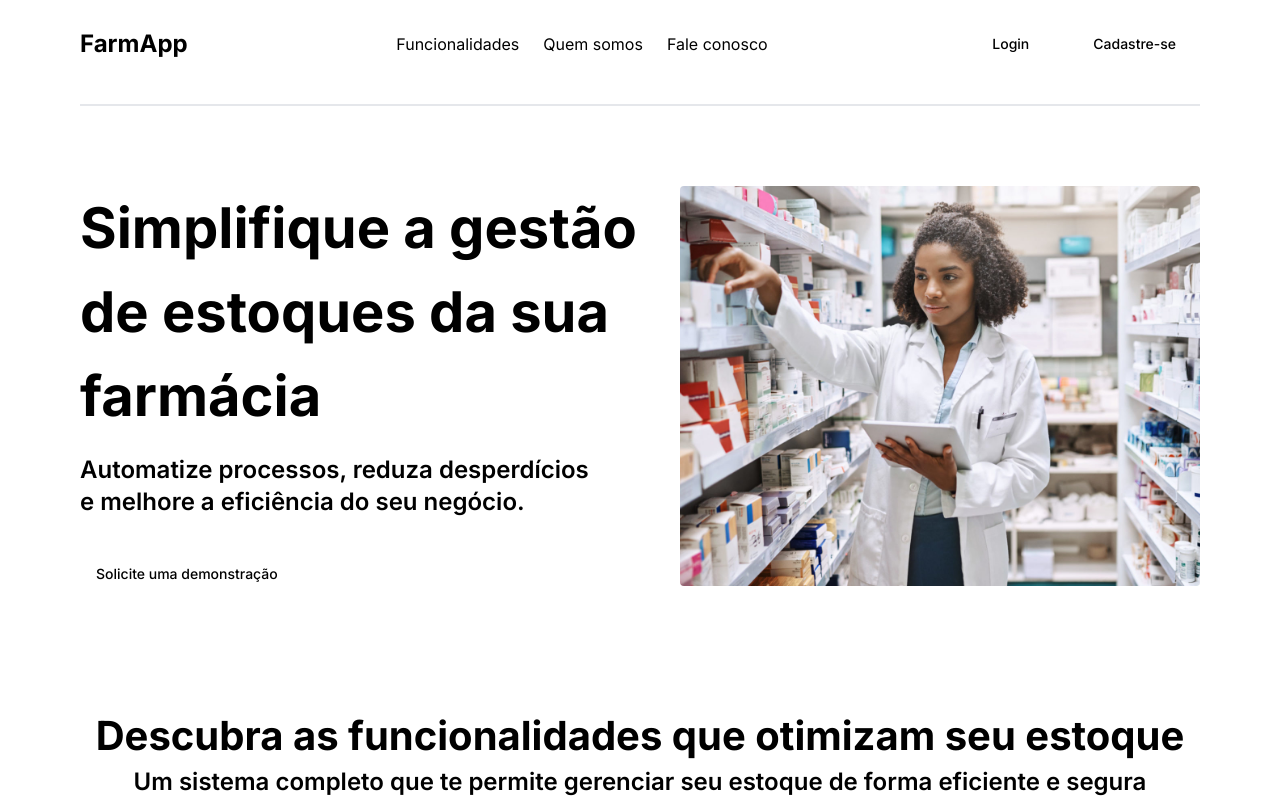
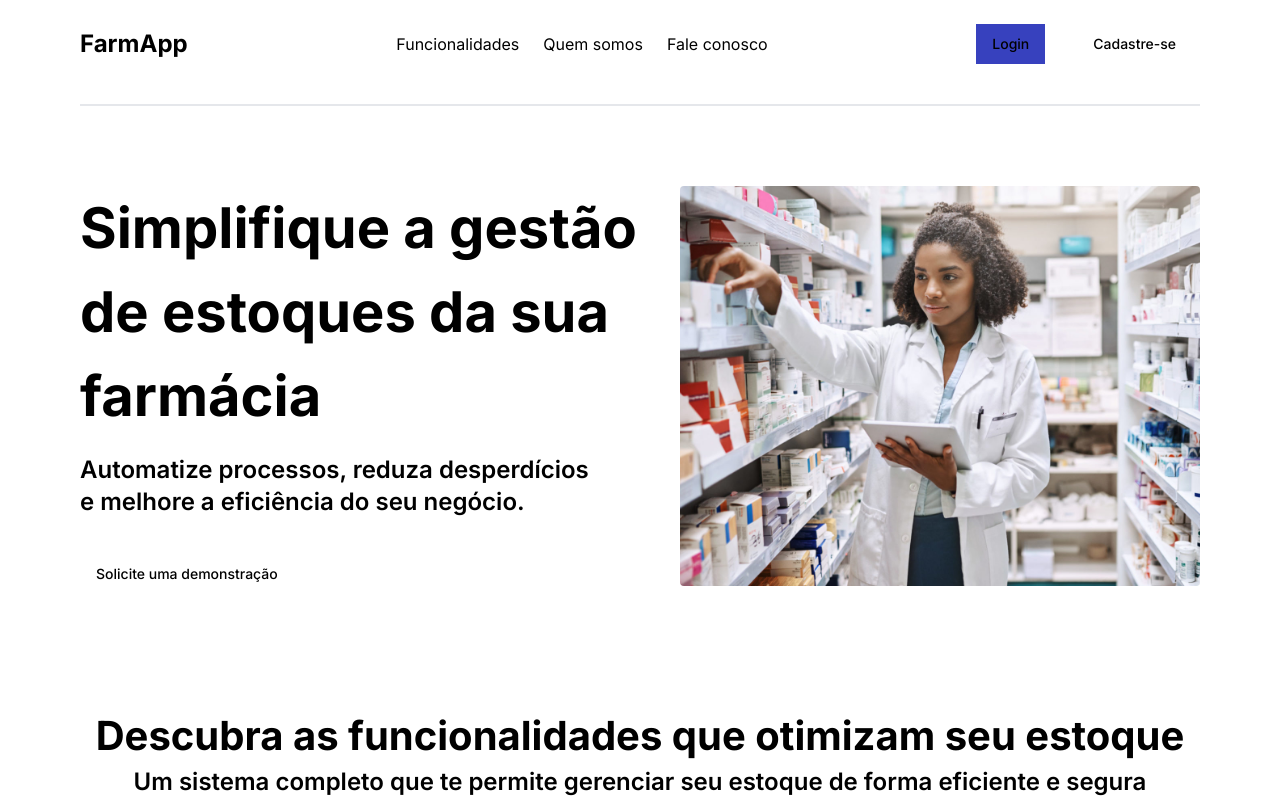
Before and after one commit to squadprata/farm-frontend, a Next.js app: page / in a window 1280 px wide. Shown: the top 800 px of the page. Built offline with nearby package versions, Linux system fonts and the light colour scheme.

Commit message:
feat: added default colors

```diff
--- a/tailwind.config.ts
+++ b/tailwind.config.ts
@@ -27,7 +27,7 @@ const config = {
           300: "#3741BE",
           400: "#1C2C9A",
           500: "#0A1667",
-          DEFAULT: "hsl(var(--primary))",
+          DEFAULT: "#3741BE",
           foreground: "hsl(var(--primary-foreground))",
         },
         neutral: {
@@ -36,6 +36,7 @@ const config = {
           300: "#BABBB9",
           400: "#626461",
           500: "#252624",
+          DEFAULT: "#252624",
         },
         success: "#2E8731",
         warning: "#F4A804",
```
